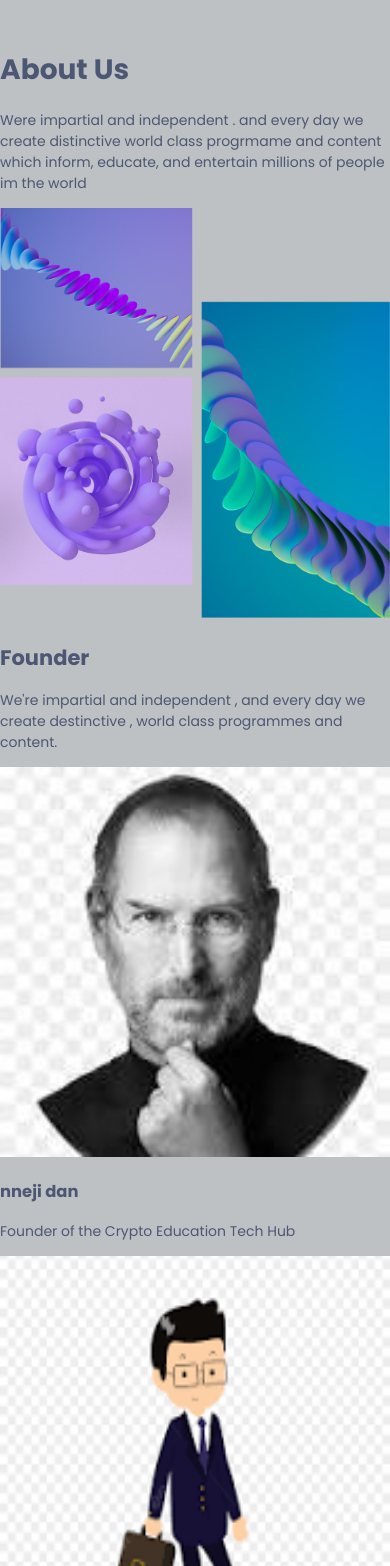
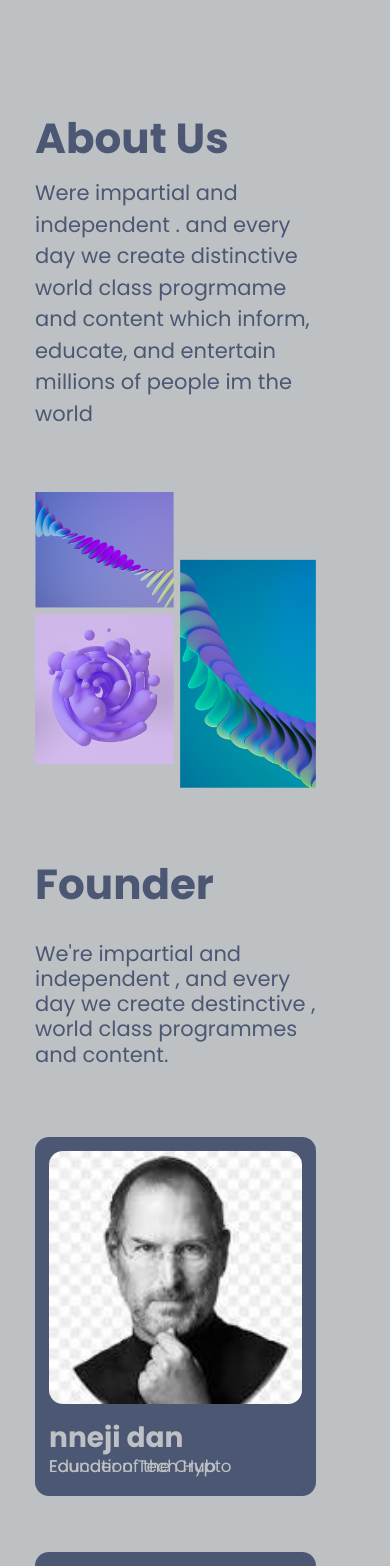
Before and after one commit to DaniTechdev/WEB3-NFT-Marketplace-solidity-and-NextJs-FullStack-, a Next.js app: page /aboutus in a window 390 px wide. Shown: the part 82-1648 px from the top of the page. Built offline with nearby package versions, Linux system fonts and the light colour scheme.

Commit message:
done with styling of aboutus component

```diff
--- a/styles/aboutus.module.css
+++ b/styles/aboutus.module.css
@@ -0,0 +1,172 @@
+
+
+.aboutus{
+    width: 100%;
+    margin-block: 5rem
+}
+
+.aboutus_box{
+    width: 80%;
+    margin: 0 auto;
+
+}
+
+.aboutus_box_hero{
+    display: grid;
+    grid-template-columns: 1.5fr 2fr;
+    align-items: center;
+    gap: 3rem;
+}
+
+.aboutus_box_hero_left h1{
+    font-size: 3rem;
+    line-height: .5;
+}
+
+.aboutus_box_hero_left p{
+    font-size: 1.5rem;
+    line-height: 1.5;
+}
+
+.aboutus_box_title{
+    margin-top: 5rem;
+}
+
+.aboutus_box_title h2{
+    font-size: 3rem;
+    line-height: 1;
+}
+
+.aboutus_box_title p{
+    font-size: 1.5rem;
+    line-height: 1.2;
+    width: 40%;
+}
+
+.aboutus_box_founder{
+    margin-top:5rem ;
+    margin-bottom: 10rem;
+}
+
+.aboutus_box_founder_box{
+    display: grid;
+    grid-template-columns: repeat(4,1fr);
+    gap: 2rem;
+}
+
+.aboutus_box_founder_box_img{
+    background-color:var(--icons-color) ;
+    color: var(--main-bg-color);
+    padding: 1rem;
+    border-radius: 1rem;
+}
+.aboutus_box_founder_box_img_img{
+    border-radius: 1rem;
+}
+
+.aboutus_box_founder_box_img h3{
+    line-height: 0;
+    font-size: 2rem;
+}
+
+.aboutus_box_founder_box_img p{
+    line-height: 0;
+    font-size: 1.2rem;
+}
+
+.aboutus_box_facts_box{
+    display: grid;
+    grid-template-columns: repeat(3, 1fr);
+    gap: 2rem;
+    margin-top: 4rem;
+}
+
+.aboutus_box_facts_box_info{
+    background-color: var(--icons-color);
+    padding: 1rem 3rem;
+    border-radius: 1rem;
+    color: var(--main-bg-color);
+}
+
+
+.aboutus_box_facts_box_info h3{
+    font-size:4rem ;
+    line-height: 0;
+}
+
+@media screen and (max-width:35em){
+
+    .aboutus{
+        width: 90%;
+    }
+    .aboutus_box_hero{
+        grid-template-columns: 1fr;
+    }
+    .aboutus_box_founder_box{
+        grid-template-columns: 1fr;
+    }
+
+    .aboutus_box_title p{
+        width: 100%;
+    }
+
+    .aboutus_box_founder{
+        margin-top: 5rem;
+    }
+
+    .aboutus_box_founder_box{
+        grid-template-columns: 1fr;
+        gap: 4rem;
+    }
+
+    .aboutus_box_facts_box{
+        display: grid;
+        grid-template-columns: 1fr;
+        gap: 2rem;
+        margin-top: 4rem;
+
+    }
+
+    .aboutus_box_facts_box_info h3{
+        font-size: 2rem;
+    }
+
+    }
+
+
+@media screen and (min-width: 445px) and (max-width: 768px){
+    .aboutus{
+        width: 90%;
+    }
+    .aboutus_box_hero{
+        grid-template-columns: 1fr;
+    }
+    .aboutus_box_founder_box{
+        grid-template-columns: 1fr;
+    }
+
+    .aboutus_box_title p{
+        width: 100%;
+    }
+
+    .aboutus_box_founder{
+        margin-top: 5rem;
+    }
+
+    .aboutus_box_founder_box{
+        grid-template-columns: 1fr 1fr;
+        gap: 4rem;
+    }
+
+    .aboutus_box_facts_box{
+        display: grid;
+        grid-template-columns: 1fr;
+        gap: 2rem;
+        margin-top: 4rem;
+
+    }
+
+    .aboutus_box_facts_box_info h3{
+        font-size: 2rem;
+    }
+}
```
